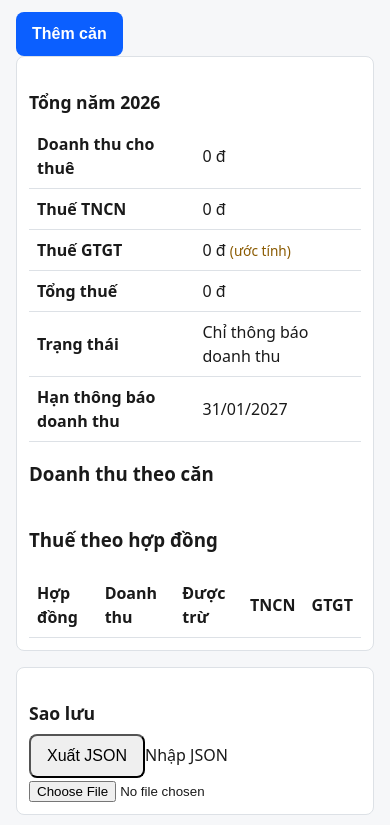
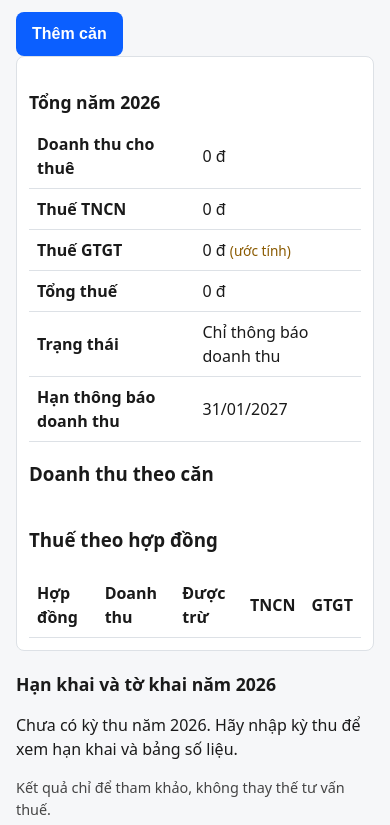
Before and after one commit to Silver-RP/thue-cho-thue, a website built with Vite: page index.html in a window 390 px wide. Shown: the part 820-1645 px from the top of the page. Built offline with nearby package versions, Linux system fonts and the light colour scheme.

Commit message:
feat(R4/dev-03): giao diện hạn khai, tải .ics, bảng tờ khai, CSV, chép và hướng dẫn eTax
Co-Authored-By: Claude Sonnet 5.5 <noreply@anthropic.com>

```diff
--- /dev/null
+++ b/src/ui/export.ts
@@ -0,0 +1,241 @@
+import { declarationToCsv, csvFilename } from "../export/csv";
+import { buildDeclaration, type Cell } from "../export/declaration";
+import { form01TTS } from "../export/forms";
+import { deadlinesToIcs, icsFilename } from "../export/ics";
+import type { Ledger } from "../ledger/model";
+import { summarizeYear } from "../ledger/summary";
+import type { TaxRules } from "../rules";
+import { DISCLAIMER } from "./form";
+import { formatVnd } from "./money";
+
+export type FilingChoice = "once" | "twice";
+
+export interface ExportMountOptions {
+  year: number;
+  getLedger: () => Ledger;
+  /** Lưu lựa chọn khai; trả thông báo lỗi tiếng Việt hoặc null khi lưu được. */
+  setFilingMode: (mode: FilingChoice) => string | null | void;
+  /** Ngày hôm nay (YYYY-MM-DD), dùng cho DTSTAMP mặc định. */
+  today: string;
+  /** DTSTAMP dạng YYYYMMDDTHHMMSSZ; mặc định lấy từ `today`. */
+  stamp?: string;
+  download?: (filename: string, mime: string, content: string) => void;
+  copy?: (text: string) => Promise<void> | void;
+  /** Chỉ dùng cho test: luật thay cho getRules(year). */
+  rules?: TaxRules;
+}
+
+type Props = Partial<Record<string, string>>;
+
+function el<K extends keyof HTMLElementTagNameMap>(tag: K, props: Props = {}, text?: string): HTMLElementTagNameMap[K] {
+  const node = document.createElement(tag);
+  for (const [k, v] of Object.entries(props)) if (v !== undefined) node.setAttribute(k, v);
+  if (text !== undefined) node.textContent = text;
+  return node;
+}
+
+function dmy(iso: string): string {
+  const [y, m, d] = iso.split("-");
+  return `${d}/${m}/${y}`;
+}
+
+function defaultDownload(filename: string, mime: string, content: string): void {
+  const url = URL.createObjectURL(new Blob([content], { type: `${mime};charset=utf-8` }));
+  const a = el("a", { href: url, download: filename });
+  document.body.append(a);
+  a.click();
+  a.remove();
+  URL.revokeObjectURL?.(url);
+}
+
+async function defaultCopy(text: string): Promise<void> {
+  const clip = (globalThis as { navigator?: { clipboard?: { writeText?: (t: string) => Promise<void> } } }).navigator?.clipboard;
+  if (!clip?.writeText) throw new Error("Trình duyệt không cho chép vào clipboard.");
+  await clip.writeText(text);
+}
+
+const ETAX_STEPS = [
+  "Mở ứng dụng eTax Mobile và đăng nhập bằng tài khoản thuế điện tử của bạn.",
+  "Chọn mục khai thuế, rồi chọn tờ khai thuế đối với cá nhân cho thuê tài sản (mẫu 01/TTS).",
+  "Chọn kỳ tính thuế là năm cần khai và nhập các số trong bảng ở trên vào đúng ô tương ứng.",
+  "Nếu có nhiều hợp đồng thuê, nhập thêm từng dòng của phụ lục 01-1/BK-TTS.",
+  "Đối chiếu lại từng số với bảng, kiểm tra thông tin rồi nộp tờ khai và nộp thuế trước hạn.",
+];
+
+export function mountExport(root: HTMLElement, options: ExportMountOptions): void {
+  const { year, getLedger, setFilingMode, today, rules } = options;
+  const download = options.download ?? defaultDownload;
+  const copy = options.copy ?? defaultCopy;
+  const stamp = options.stamp ?? `${today.replace(/-/g, "")}T000000Z`;
+
+  const render = (): void => {
+    root.replaceChildren();
+    const box = el("section", { class: "lg-export" });
+    root.append(box);
+    box.append(el("h2", {}, `Hạn khai và tờ khai năm ${year}`));
+    const note = (text: string, cls = "export-note", role = "status"): HTMLElement => {
+      const p = el("p", { class: cls, role }, text);
+      box.append(p);
+      return p;
+    };
+    const disclaimer = (): void => {
+      box.append(el("p", { class: "export-disclaimer" }, DISCLAIMER));
+    };
+
+    const ledger = getLedger();
+    if (ledger.receipts.length === 0) {
+      note(`Chưa có kỳ thu năm ${year}. Hãy nhập kỳ thu để xem hạn khai và bảng số liệu.`);
+      disclaimer();
+      return;
+    }
+
+    let summary;
+    try {
+      summary = summarizeYear(ledger, year, rules);
+    } catch {
+      note(`Chưa có quy định thuế cho năm ${year}, nên chưa lập được tờ khai.`, "form-error", "alert");
+      disclaimer();
+      return;
+    }
+    const taxable = summary.status === "taxable";
+    const actionError = el("p", { class: "form-error export-error", role: "alert" });
+    actionError.hidden = true;
+    const fail = (msg: string): void => {
+      actionError.textContent = msg;
+      actionError.hidden = false;
+    };
+
+    // Lựa chọn khai 1/2 lần (chỉ có nghĩa khi phải nộp thuế)
+    if (taxable) {
+      const current: FilingChoice = ledger.filingMode?.[String(year)] === "twice" ? "twice" : "once";
+      const fs = el("fieldset", { class: "export-mode" });
+      fs.append(el("legend", {}, "Cách khai"));
+      for (const [value, text] of [["once", "Khai 1 lần"], ["twice", "Khai 2 lần"]] as const) {
+        const label = el("label", { class: "export-mode-option" });
+        const input = el("input", { type: "radio", name: "filingMode", value });
+        input.checked = current === value;
+        input.addEventListener("change", () => {
+          if (!input.checked) return;
+          const err = setFilingMode(value);
+          if (typeof err === "string") fail(err);
+          else render();
+        });
+        label.append(input, " ", text);
+        fs.append(label);
+      }
+      box.append(fs);
+    }
+
+    // Danh sách hạn
+    const list = el("ul", { class: "export-deadlines" });
+    for (const d of summary.deadlines) {
+      const li = el("li", { "data-date": d.date });
+      li.append(
+        el("strong", {}, dmy(d.date)),
+        ` - ${d.kind === "revenue_notice" ? "Hạn thông báo doanh thu" : "Hạn khai và nộp thuế"}. `,
+        el("span", { class: "export-citation" }, d.citation),
+      );
+      list.append(li);
+    }
+    box.append(list);
+    if (summary.deadlines.length > 0) {
+      const ics = el("button", { type: "button", name: "download-ics" }, "Tải nhắc lịch (.ics)");
+      ics.addEventListener("click", () => {
+        try {
+          download(icsFilename(year), "text/calendar", deadlinesToIcs(summary.deadlines, { year, stamp }));
+          actionError.hidden = true;
+        } catch {
+          fail("Không tạo được file nhắc lịch để tải xuống.");
+        }
+      });
+      box.append(ics);
+    }
+
+    if (!taxable) {
+      note(`Doanh thu năm ${year} chưa vượt ngưỡng chịu thuế, nên không phải nộp thuế và không có tờ khai thuế. Chỉ cần thông báo doanh thu trước hạn trên.`, "export-note export-notax");
+      box.append(actionError);
+      disclaimer();
+      return;
+    }
+
+    // Bảng tờ khai
+    const decl = buildDeclaration(ledger, summary, form01TTS);
+    box.append(el("h3", {}, decl.title));
+    for (const n of decl.notes) box.append(el("p", { class: "export-warning", role: "note" }, n));
+    if (!decl.confirmed) box.append(el("p", { class: "badge export-unconfirmed" }, "chưa xác nhận mẫu"));
+
+    const copyButton = (label: string, value: number): HTMLButtonElement => {
+      const b = el("button", { type: "button", class: "copy", "aria-label": `Chép ${label}`, "data-copy": String(value) }, "Chép");
+      b.addEventListener("click", () => {
+        const text = String(value);
+        void (async () => {
+          try {
+            await copy(text);
+            actionError.hidden = true;
+          } catch {
+            fail(`Không chép được vào clipboard. Hãy tự chép số ${formatVnd(value)}.`);
+          }
+        })();
+      });
+      return b;
+    };
+    const show = (c: Cell): string => (typeof c === "number" ? formatVnd(c) : c);
+
+    const mainTable = el("table", { class: "result-table export-main" });
+    const mb = el("tbody");
+    for (const [code, label, value] of decl.main) {
+      const tr = el("tr");
+      tr.append(el("th", { scope: "row" }, `${code ? `${code} ` : ""}${label}`));
+      const td = el("td", {}, show(value as Cell));
+      if (typeof value === "number") td.append(" ", copyButton(String(label), value));
+      tr.append(td);
+      mb.append(tr);
+    }
+    mainTable.append(mb);
+    const mw = el("div", { class: "table-scroll" });
+    mw.append(mainTable);
+    box.append(mw);
+
+    box.append(el("h3", {}, decl.annexTitle));
+    const annexTable = el("table", { class: "result-table export-annex" });
+    const head = el("thead");
+    const hr = el("tr");
+    for (const h of decl.annexHeader) hr.append(el("th", { scope: "col" }, h));
+    head.append(hr);
+    const ab = el("tbody");
+    for (const row of decl.annex) {
+      const tr = el("tr");
+      row.forEach((c, i) => {
+        const td = el("td", {}, show(c));
+        if (typeof c === "number") td.append(" ", copyButton(`${decl.annexHeader[i] ?? ""} (${String(row[0])})`, c));
+        tr.append(td);
+      });
+      ab.append(tr);
+    }
+    annexTable.append(head, ab);
+    const aw = el("div", { class: "table-scroll" });
+    aw.append(annexTable);
+    box.append(aw);
+
+    const csv = el("button", { type: "button", name: "download-csv" }, "Tải CSV");
+    csv.addEventListener("click", () => {
+      try {
+        download(csvFilename(year), "text/csv", declarationToCsv(decl));
+        actionError.hidden = true;
+      } catch {
+        fail("Không tạo được file CSV để tải xuống.");
+      }
+    });
+    box.append(csv, actionError);
+
+    // Hướng dẫn eTax
+    box.append(el("h3", {}, "Khai trên eTax Mobile"));
+    box.append(el("p", {}, "Các bước dưới đây chỉ để tham khảo; giao diện eTax có thể khác tuỳ phiên bản."));
+    const ol = el("ol", { class: "export-etax" });
+    for (const s of ETAX_STEPS) ol.append(el("li", {}, s));
+    box.append(ol);
+    disclaimer();
+  };
+
+  render();
+}
--- a/src/ui/ledger.ts
+++ b/src/ui/ledger.ts
@@ -4,6 +4,7 @@ import { isLedgerError, type Contract, type Ledger, type LedgerResult, type Rece
 import * as ops from "../ledger/ops";
 import { loadLedger, saveLedger, type StorageLike } from "../ledger/storage";
 import { summarizeYear, type YearSummary } from "../ledger/summary";
+import { mountExport } from "./export";
 import { DISCLAIMER } from "./form";
 import { formatVnd, parseVnd } from "./money";
 
@@ -557,7 +558,15 @@ export function mountLedger(root: HTMLElement, options: LedgerMountOptions): voi
     for (const p of ledger.properties) root.append(propertyBlock(p));
     root.append(addPropertyForm());
     if (ledger.contracts.length > 0) root.append(choiceBlock());
-    root.append(summaryBlock(), backupBlock(), el("p", { class: "disclaimer" }, DISCLAIMER));
+    const exportRoot = el("div", { class: "lg-export-root" });
+    root.append(summaryBlock(), exportRoot, backupBlock(), el("p", { class: "disclaimer" }, DISCLAIMER));
+    mountExport(exportRoot, {
+      year,
+      today,
+      getLedger: () => ledger,
+      setFilingMode: (mode) => apply(ops.setFilingMode(ledger, year, mode)),
+      ...(rules ? { rules } : {}),
+    });
   }
 
   // Không ghi gì khi mở trang: chỉ ghi sau thao tác của người dùng.
--- a/src/ui/style.css
+++ b/src/ui/style.css
@@ -125,6 +125,33 @@ button.primary {
   color: #444;
 }
 
+/* Hạn khai và tờ khai */
+.lg-export .export-mode {
+  border: 0;
+  padding: 0;
+  margin: 0 0 0.75rem;
+}
+
+.lg-export .export-mode-option {
+  display: inline-block;
+  margin-right: 1rem;
+}
+
+.lg-export .export-deadlines {
+  padding-left: 1.25rem;
+}
+
+.lg-export .export-citation,
+.lg-export .export-disclaimer {
+  color: #444;
+  font-size: 0.9rem;
+}
+
+.lg-export button.copy {
+  margin-left: 0.5rem;
+  font-size: 0.85rem;
+}
+
 /* Sổ doanh thu */
 .ledger {
   margin: 2rem auto 0;
```
Also changed, not shown: tests/export/ui-export.test.ts (added, +177 -0 lines).
